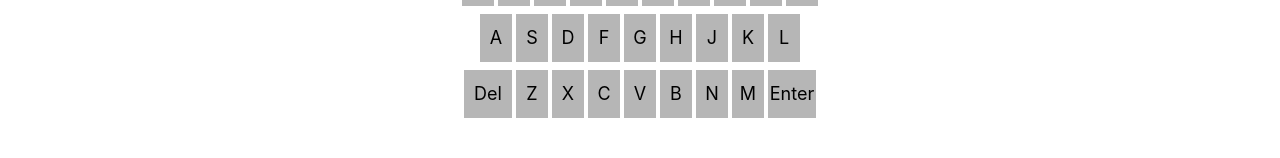
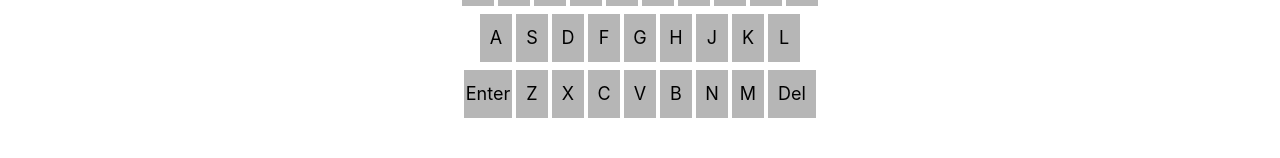
Before and after one commit to silibdev/azzeccala, a React (Create React App) app: page / in a window 1280 px wide. Shown: the part 450-608 px from the top of the page. Built offline with nearby package versions, Linux system fonts and the light colour scheme; no server answers.

Commit message:
Small fixes

```diff
--- a/src/App.css
+++ b/src/App.css
@@ -53,6 +53,10 @@ p {
     background: var(--wrong);
 }
 
+.word-guesses .word .letter.not-present {
+    background: #b6b6b6;
+}
+
 .keyboard {
     @apply pt-4;
 }
--- a/src/game/Keyboard.tsx
+++ b/src/game/Keyboard.tsx
@@ -93,7 +93,7 @@ export const Keyboard = () => {
   return (<div className="keyboard">
     {keyboard.map((lettersRow, i) => (
       <div className="row" key={i}>
-        {(i === 2) ? (<button className="action" onClick={deleteLastLetter}>Del</button>) : ''}
+        {i === 2 && (<button className="action" onClick={confirmWord}>Enter</button>)}
         {lettersRow.map(ls => (
           <button
             key={ls.letter}
@@ -101,7 +101,7 @@ export const Keyboard = () => {
             onClick={addLetter(ls.letter)}
           >{ls.letter}</button>
         ))}
-        {(i === 2) ? (<button className="action" onClick={confirmWord}>Enter</button>) : ''}
+        {i === 2 && (<button className="action" onClick={deleteLastLetter}>Del</button>)}
       </div>
     ))}
   </div>)
--- a/src/game/Win.tsx
+++ b/src/game/Win.tsx
@@ -16,9 +16,9 @@ export const Win = ({gameState}: { gameState: GameState }) => {
           default:
             return '🟫';
         }
-      }).join(' ')
+      }).join('')
     ).join('\n');
-  const textToShare = `Azzeccata in ${gameState.guesses.length}/6\n\n${textGameState}`;
+  const textToShare = `#${gameState.id} Azzeccata in ${gameState.guesses.length}/6\n${textGameState}`;
 
   const share = () => {
     if (navigator.share) {
```
